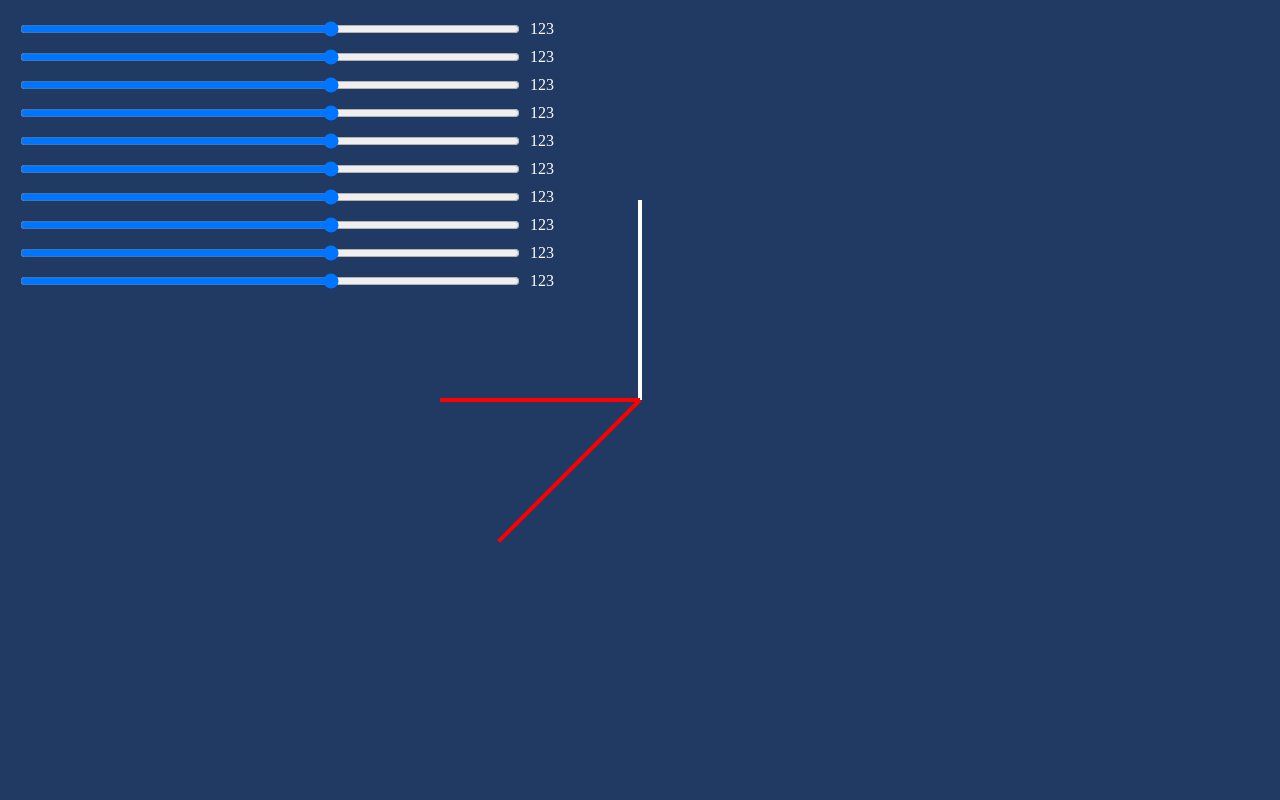
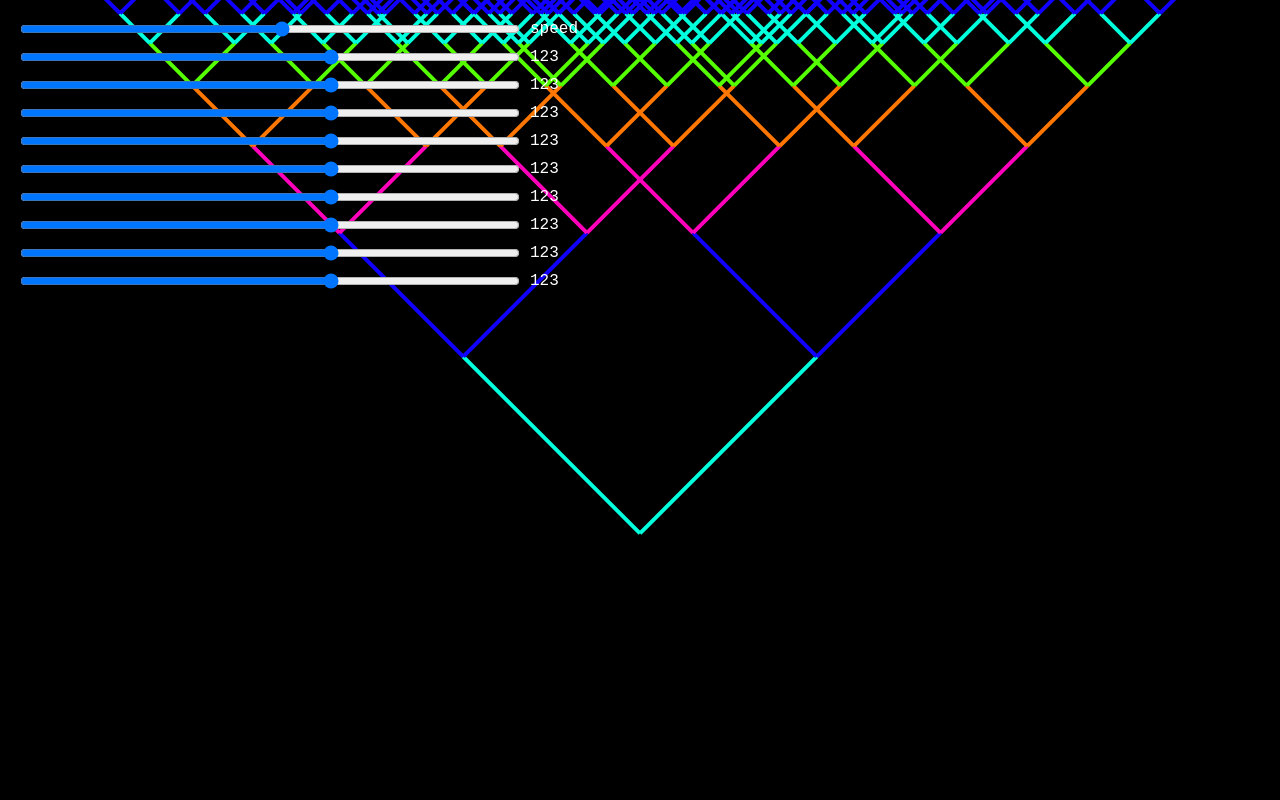
Before and after one commit to Shatun26/canvas, a website built with webpack: page src/index.html in a window 1280 px wide. Shown: the top 800 px of the page. Built offline with nearby package versions, Linux system fonts and the light colour scheme; animation ran at ten frames a second.

Commit message:
Add slider speed logic

```diff
--- a/package.json
+++ b/package.json
@@ -4,6 +4,7 @@
   },
   "devDependencies": {
     "css-loader": "^6.10.0",
+    "html-loader": "^5.0.0",
     "html-webpack-plugin": "^5.6.0",
     "sass-loader": "^14.1.1",
     "style-loader": "^3.3.4",
--- a/src/index.html
+++ b/src/index.html
@@ -1,7 +1,6 @@
 <!DOCTYPE html>
 <html lang="en">
   <head>
-    <script src="./index.js" defer></script>
     <meta charset="UTF-8" />
     <meta name="viewport" content="width=device-width, initial-scale=1.0" />
     <title>Canvas</title>
@@ -9,8 +8,15 @@
   <body>
     <div class="test">
       <div class="sliderContainer">
-        <input type="range" min="-180" max="180" value="45" id="slider" />
-        <span>123</span>
+        <input
+          type="range"
+          min="-2"
+          max="2"
+          value="0.1"
+          step="0.01"
+          id="slider1"
+        />
+        <span>speed</span>
       </div>
       <div class="sliderContainer">
         <input type="range" min="-180" max="180" value="45" id="slider" />
--- a/src/index.js
+++ /dev/null
@@ -1,64 +0,0 @@
-var canvas = document.createElement('canvas');
-var ctx = canvas.getContext('2d');
-var initialCanvas = function () {
-    canvas.width = window.innerWidth;
-    canvas.height = window.innerHeight;
-    canvas.style.background = '#213a63';
-    document.body.appendChild(canvas);
-};
-var drawLineFromCenter = function () {
-    var centerX = canvas.width / 2;
-    var centerY = canvas.height / 2;
-    var angle = 45;
-    var commonAngle = 0;
-    var lineLenght = 200;
-    ctx.strokeStyle = '#fff';
-    ctx.lineWidth = 4;
-    ctx.translate(centerX, centerY);
-    ctx.beginPath();
-    ctx.moveTo(0, 0);
-    ctx.lineTo(0, -lineLenght);
-    ctx.stroke();
-    //////////////////////////////////////////////
-    //////////////////////////////////////////////
-    //////////////////////////////////////////////
-    //////////////////////////////////////////////
-    ctx.strokeStyle = 'red';
-    ctx.beginPath();
-    ctx.translate(0, 0);
-    ctx.rotate((angle * Math.PI + commonAngle) / 180);
-    ctx.moveTo(0, 0);
-    ctx.lineTo(0, lineLenght);
-    ctx.translate(0, 0);
-    ctx.rotate((angle * Math.PI + commonAngle) / 180);
-    ctx.moveTo(0, 0);
-    ctx.lineTo(0, lineLenght);
-    // ctx.translate(lineLenght, 0);
-    // ctx.rotate((angle * Math.PI + commonAngle) / 180);
-    // ctx.moveTo(0, 0);
-    // ctx.lineTo(lineLenght, 0);
-    // ctx.translate(0, 0);
-    // ctx.rotate((-angle * 2 * Math.PI + commonAngle) / 180);
-    // ctx.moveTo(0, 0);
-    // ctx.lineTo(lineLenght, 0);
-    ctx.stroke();
-    /////////
-    // context.translate(lineLenght, 0);
-    // context.rotate((angle * Math.PI + commonAngle) / 180);
-    // context.moveTo(0, 0);
-    // context.lineTo(lineLenght, 0);
-    // context.stroke();
-    // context.translate(lineLenght, 0);
-    // context.rotate((angle * Math.PI + commonAngle) / 180);
-    // context.moveTo(0, 0);
-    // context.lineTo(lineLenght, 0);
-    // context.stroke();
-    // context.translate(lineLenght, 0);
-    // context.rotate((angle * Math.PI + commonAngle) / 180);
-    // context.moveTo(0, 0);
-    // context.lineTo(lineLenght, 0);
-    // context.stroke();
-};
-initialCanvas();
-drawLineFromCenter();
-console.log(12);
--- a/src/index.ts
+++ b/src/index.ts
@@ -1,2 +1,3 @@
 import './style.scss';
-import './tree'
+import './tree';
+import './menu';
--- /dev/null
+++ b/src/menu/index.ts
@@ -0,0 +1,32 @@
+const sliders = document.querySelectorAll<HTMLDivElement>('.sliderContainer');
+
+sliders.forEach((slider) => {
+  slider.addEventListener('mousedown', () => {
+    sliders.forEach((s) => {
+      if (s !== slider) {
+        s.style.opacity = '0.05';
+      }
+    });
+  });
+
+  slider.addEventListener('mouseup', () => {
+    sliders.forEach((s) => {
+      s.style.opacity = '1';
+    });
+  });
+});
+
+const slider = document.getElementById('slider1') as HTMLInputElement;
+
+export const SLIDERS = {
+  s1: 0,
+};
+
+slider.addEventListener('dblclick', () => {
+  SLIDERS.s1 = 0;
+  slider.value = '0';
+});
+
+slider.addEventListener('input', () => {
+  SLIDERS.s1 = +slider.value;
+});
--- a/src/style.scss
+++ b/src/style.scss
@@ -2,6 +2,8 @@
   box-sizing: border-box;
   margin: 0;
   padding: 0;
+  font-family: monospace;
+  font-size: 16px;
 }
 
 body {
--- a/src/tree/index.ts
+++ b/src/tree/index.ts
@@ -1,3 +1,4 @@
+import { SLIDERS } from '../menu';
 import { canvas, ctx } from './core';
 import { drawLineFromCenter } from './draw';
 import { CONST } from './draw/constants';
@@ -19,8 +20,9 @@ import { CONST } from './draw/constants';
 
 let sliderValue = 0;
 ctx.lineWidth = 4;
+
 const drawFrame = () => {
-  sliderValue += 1;
+  sliderValue += SLIDERS.s1;
   ctx.clearRect(
     -canvas.width / 2,
     -canvas.height / 2,
@@ -39,21 +41,3 @@ const drawFrame = () => {
 };
 
 requestAnimationFrame(drawFrame);
-
-const sliders = document.querySelectorAll<HTMLDivElement>('.sliderContainer');
-
-sliders.forEach((slider) => {
-  slider.addEventListener('mousedown', () => {
-    sliders.forEach((s) => {
-      if (s !== slider) {
-        s.style.opacity = '0.05';
-      }
-    });
-  });
-
-  slider.addEventListener('mouseup', () => {
-    sliders.forEach((s) => {
-      s.style.opacity = '1';
-    });
-  });
-});
--- a/webpack.config.js
+++ b/webpack.config.js
@@ -11,12 +11,9 @@ module.exports = {
   plugins: [
     new HtmlWebpackPlugin({
       template: './src/index.html',
+      filename: 'index.html',
     }),
   ],
-  output: {
-    path: path.resolve(__dirname, 'dist'),
-    filename: 'bundle.js',
-  },
   module: {
     rules: [
       {
@@ -25,12 +22,12 @@ module.exports = {
         exclude: /node_modules/,
       },
       {
+        test: /\.html$/,
+        use: ['html-loader'],
+      },
+      {
         test: /\.scss$/,
-        use: [
-          'style-loader', // Добавляет стили в DOM при помощи тега <style>
-          'css-loader', // Интерпретирует @import и url() как import/require() и разрешает их
-          'sass-loader', // Компилирует SCSS в CSS
-        ],
+        use: ['style-loader', 'css-loader', 'sass-loader'],
       },
     ],
   },
```
Also changed, not shown: 2 other files.
